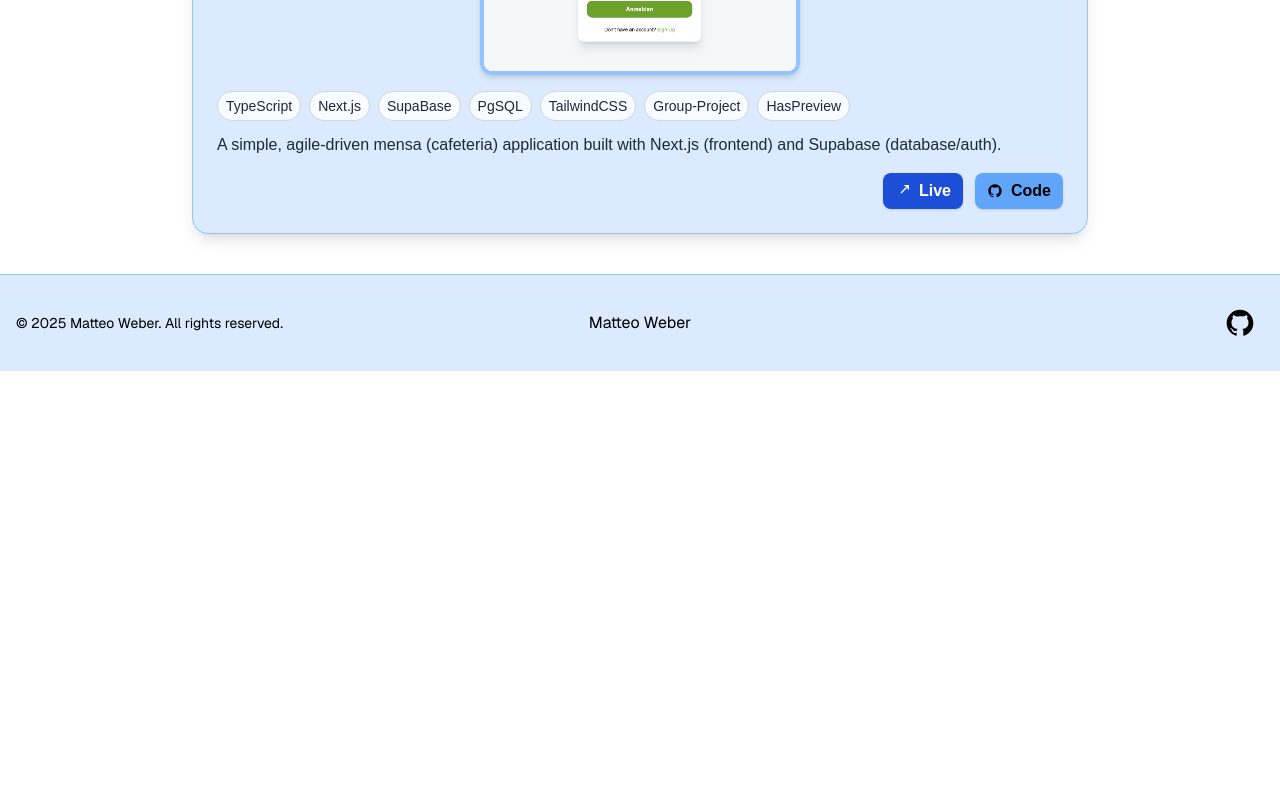
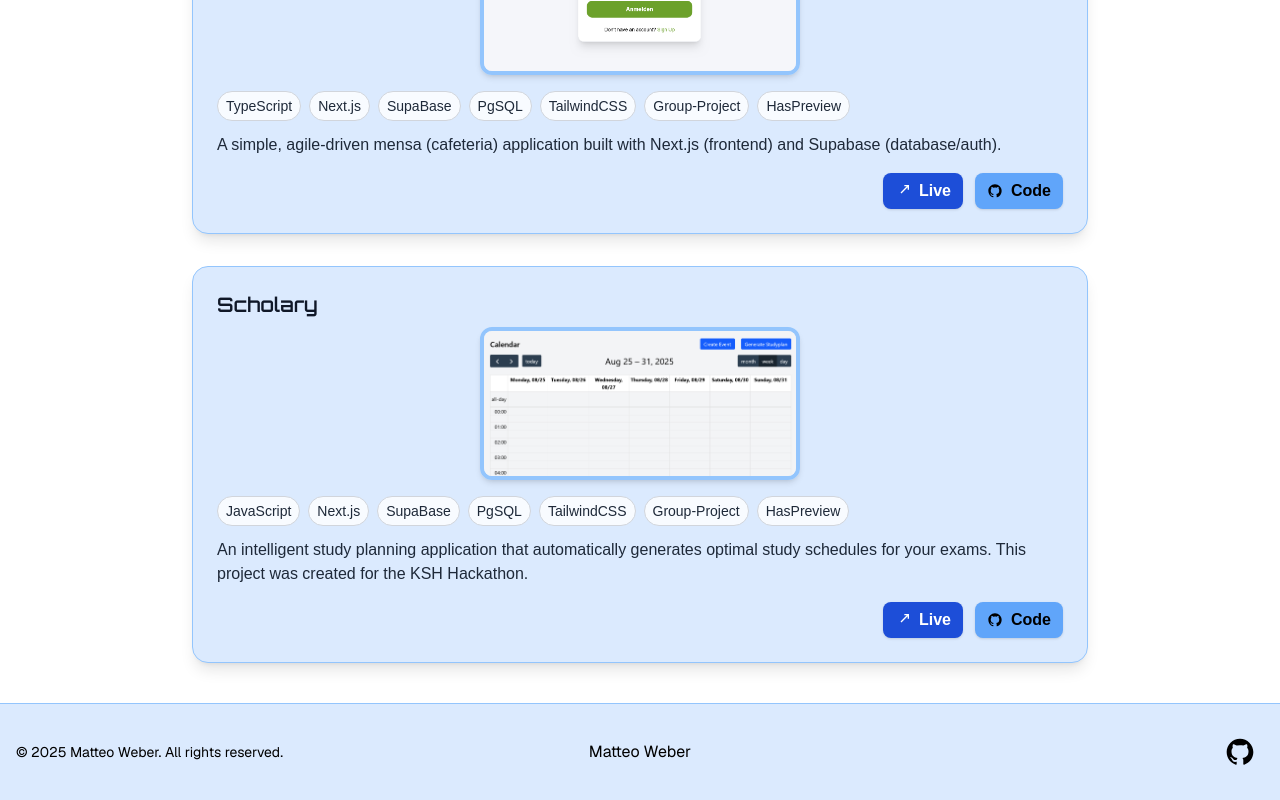
Before and after one commit to mattadosss/Portfolio, a Next.js app: page /projects in a window 1280 px wide. Shown: the part 2715-3515 px from the top of the page. Before the commit the page ends 3086 px from the top, so only its background shows below. Built offline with nearby package versions, Linux system fonts and the light colour scheme; a web font is replaced by a local one.

Commit message:
add scholary project

```diff
--- a/app/projects/page.js
+++ b/app/projects/page.js
@@ -63,6 +63,16 @@ export default function Projects() {
 			tags: ["TypeScript", "Next.js", "SupaBase", "PgSQL", "TailwindCSS", "Group-Project", "HasPreview"],
 			codeUrl: "https://github.com/mattadosss/M462_Mensaapp",
 			liveUrl: "https://m462-mensaapp-8s17.vercel.app",
+			haspreiview: 1
+		},
+		{
+			id: "scholary",
+			title: "Scholary",
+			description: "An intelligent study planning application that automatically generates optimal study schedules for your exams. This project was created for the KSH Hackathon.",
+			image: "/projects/scholary.png",
+			tags: ["JavaScript", "Next.js", "SupaBase", "PgSQL", "TailwindCSS", "Group-Project", "HasPreview"],
+			codeUrl: "https://github.com/mattadosss/ksh_hackathon",
+			liveUrl: "https://kshhackathon-ten.vercel.app/",
 			haspreiview: 1
 		}
 	];
```
Also changed, not shown: public/projects/scholary.png (added).
